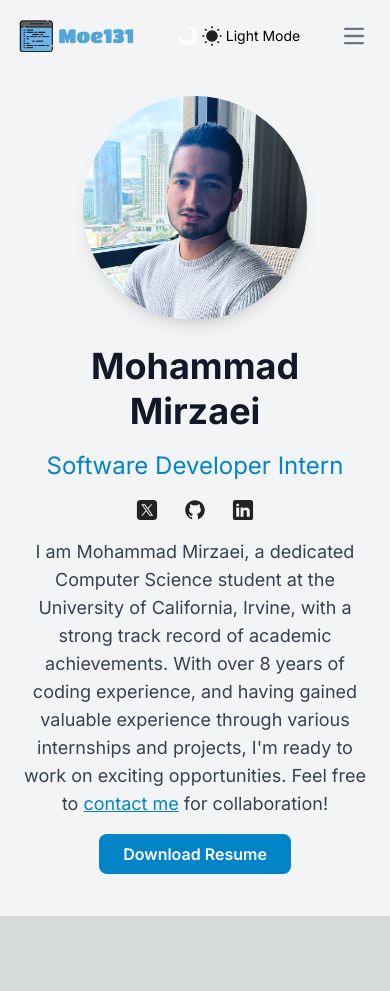
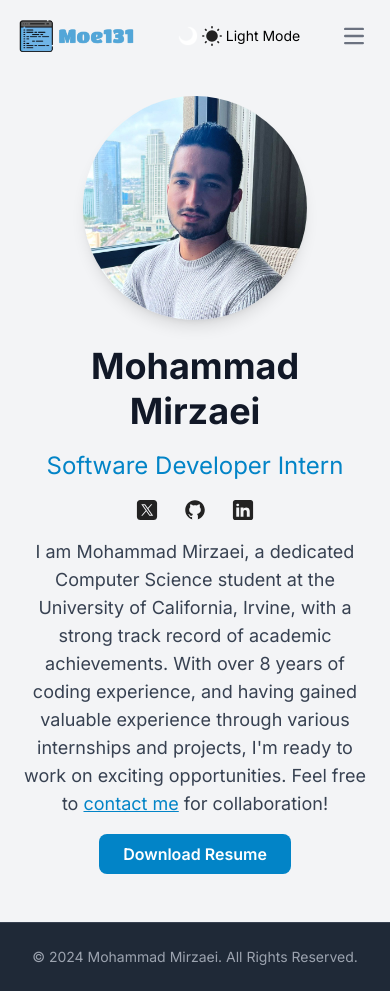
Before and after one commit to Moe131/moe131.github.io, a Next.js app: page / in a window 390 px wide. Before the commit the page ends 916 px from the top, so only its background shows below. Built offline with nearby package versions, Linux system fonts and the light colour scheme.

Commit message:
footer added

```diff
--- a/src/app/layout.tsx
+++ b/src/app/layout.tsx
@@ -3,6 +3,7 @@ import { Inter } from "next/font/google";
 import "./globals.css";
 import { ThemeProvider } from "@/components/Providers/theme-provider";
 import Navbar from "@/components/Navbar/page";
+import Footer from "@/components/Footer/page";
 
 const inter = Inter({ subsets: ["latin"] });
 
@@ -22,6 +23,7 @@ export default function RootLayout({
           <ThemeProvider enableSystem={true} attribute="class">
             <Navbar />
             {children}
+            <Footer />
           </ThemeProvider>
       </body>
     </html>
--- /dev/null
+++ b/src/components/Footer/page.tsx
@@ -0,0 +1,10 @@
+export default function Footer() {
+    return (
+        <footer className="bg-gray-800 dark:bg-gray-800 text-gray-200 ">
+                {/* Copyright */}
+                <div className="border-t border-gray-700 py-6 text-center text-sm text-gray-400">
+                    © {new Date().getFullYear()} Mohammad Mirzaei. All Rights Reserved.
+                </div>
+        </footer>
+    );
+}
--- a/src/components/Hero/page.tsx
+++ b/src/components/Hero/page.tsx
@@ -14,7 +14,7 @@ export default function Hero() {
     const { theme, setTheme } = useTheme()
 
     return (
-        <section id="hero" className="self-auto flex flex-col md:flex-row items-center justify-center md:gap-14 bg-gray-100 dark:bg-gray-900 p-6 md:p-10 lg:p-20">
+        <section id="hero" className="self-auto flex flex-col md:flex-row items-center justify-center md:gap-14 bg-gray-100 dark:bg-gray-900 p-6 pb-12 md:p-10 lg:p-20">
             <div className="w-56 h-56 md:w-80 md:h-80 md:min-w-72 mb-6 md:mb-0">
                 <Image className="rounded-full object-cover shadow-lg" src={heroImg} alt="Mohammad Mirzaei Profile Picture" />
              </div>
```
